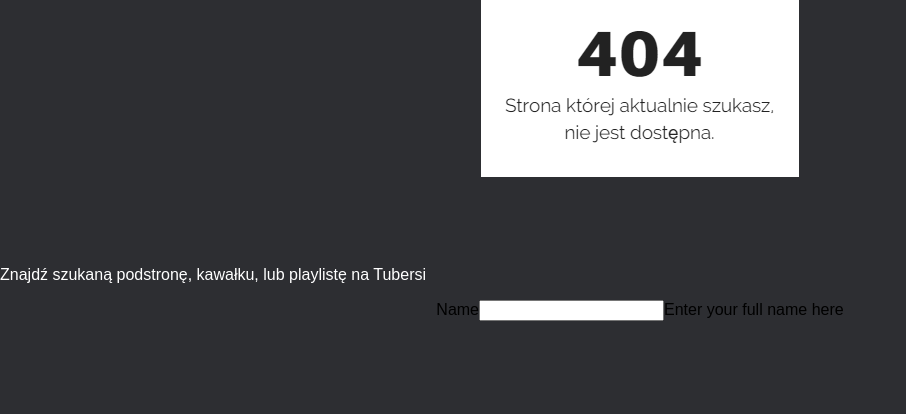
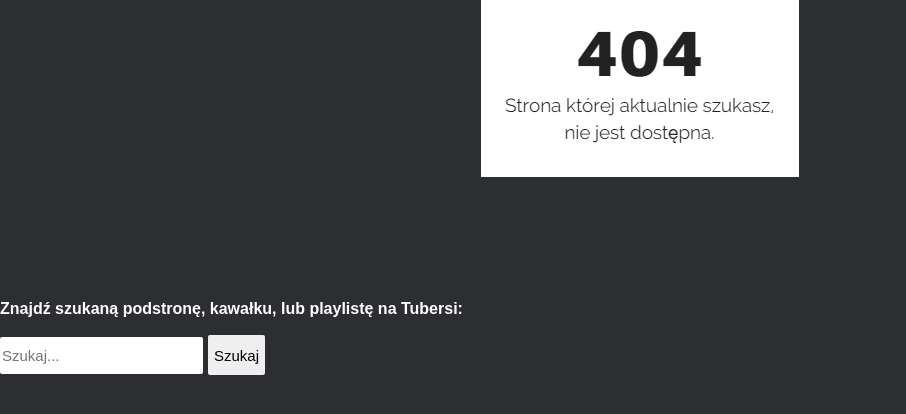
Before and after one commit to infoshareacademy/jfdzs2-tubersi-app, a React (Create React App) app: page / in a window 1280 px wide. Shown: the top 414 px of the page, without its empty margins (0-906 px from the left). Built offline with nearby package versions, Linux system fonts and the light colour scheme; the HTML template or start-up script is replaced by a standard one.

Commit message:
Create input and button style design

```diff
--- a/src/components/Error-404/index.js
+++ b/src/components/Error-404/index.js
@@ -12,11 +12,14 @@ export default class Error404 extends Component {
                              alt="error-message"
                         />
                     </div>
-                    <div className="error-content col-xs-10 col-xs-offset-1">
-                        <p className="error-help-text">Znajdź szukaną podstronę, kawałku, lub playlistę na Tubersi</p>
-                        <label>Name</label>
-                        <input type="text" name="name"/>
-                        <span>Enter your full name here</span>
+                    <div className="error-content col-xs-10 col-xs-offset-1 col-sm-8 col-sm-offset-2 col-md-6 col-md-offset-3 col-lg-4 col-lg-offset-4">
+                        <p className="error-help-text">
+                            Znajdź szukaną podstronę, kawałku, lub playlistę na Tubersi:
+                        </p>
+                        <input className="error-input-search col-xs-12 col-sm-8"
+                               placeholder="Szukaj..."
+                        />
+                        <button className="error-button-search col-xs-12 col-sm-2">Szukaj</button>
                     </div>
                 </div>
     }
--- a/src/components/Error-404/style.css
+++ b/src/components/Error-404/style.css
@@ -3,7 +3,6 @@
   position: relative;
     width: 100%;
     overflow: hidden;
-    text-align: center;
     background-color: rgb(45, 46, 50);
     height: 100vh;
 }
@@ -14,13 +13,46 @@
     margin: auto;
     perspective: 25px;
     height: 250px;
+    text-align: center;
 
 }
   .error-message {
     position: relative;
   }
 
+  .error-content {
+    margin-top: 50px;
+  }
+
   .error-help-text {
     color: white;
-    text-align: left;
+    font-weight: 600;
   }
+
+  .error-input-search {
+    border-radius: 2px;
+    border: unset;
+    font-size: 15px;
+    height: 35px;
+  }
+
+  .error-button-search {
+    height: 35px;
+    font-size: 15px;
+    border: unset;
+    border-radius: 2px;
+    margin-top: 10px;
+  }
+
+  @media only screen and (min-width: 768px) {
+    .error-input-search {
+      height: 35px;
+      margin-top: 2.5px;
+    }
+
+    .error-button-search {
+      height: 40px;
+      margin-left: 5px;
+      margin-top: 0px;
+    }
+}
```
